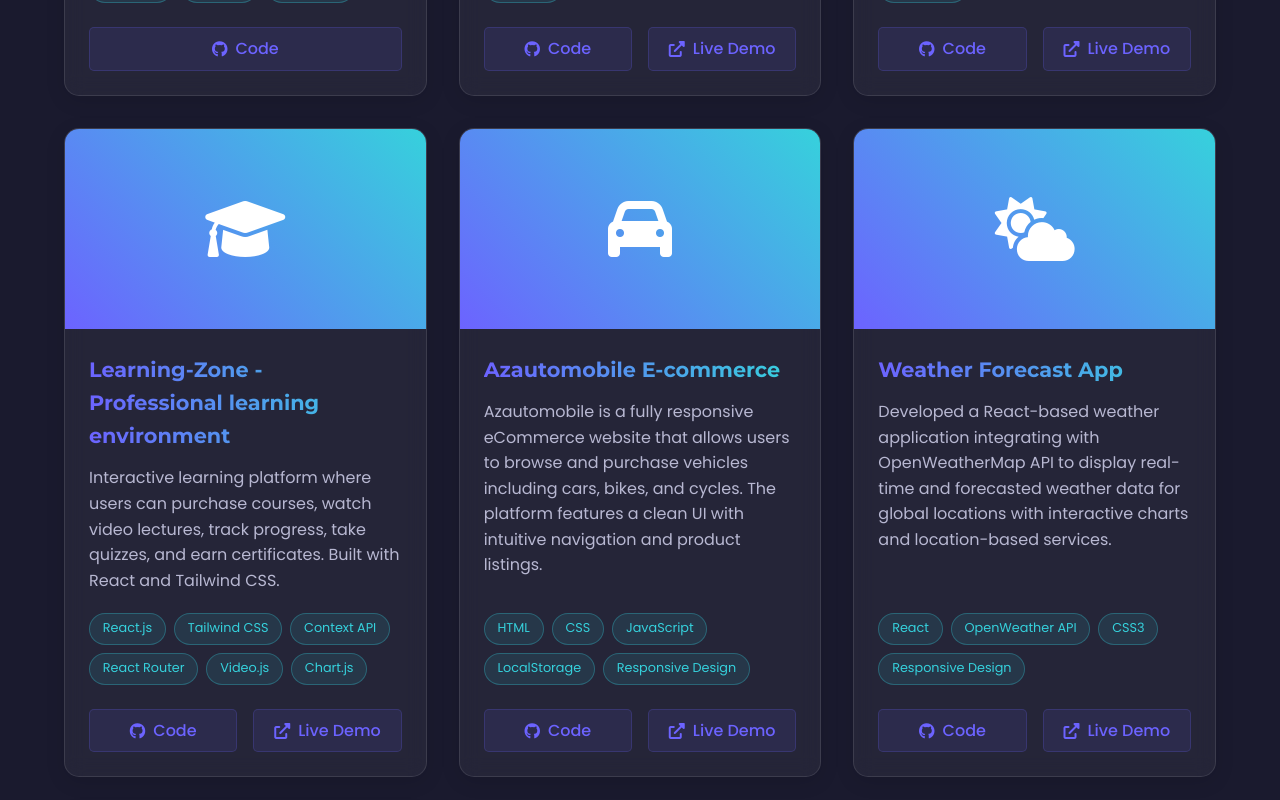
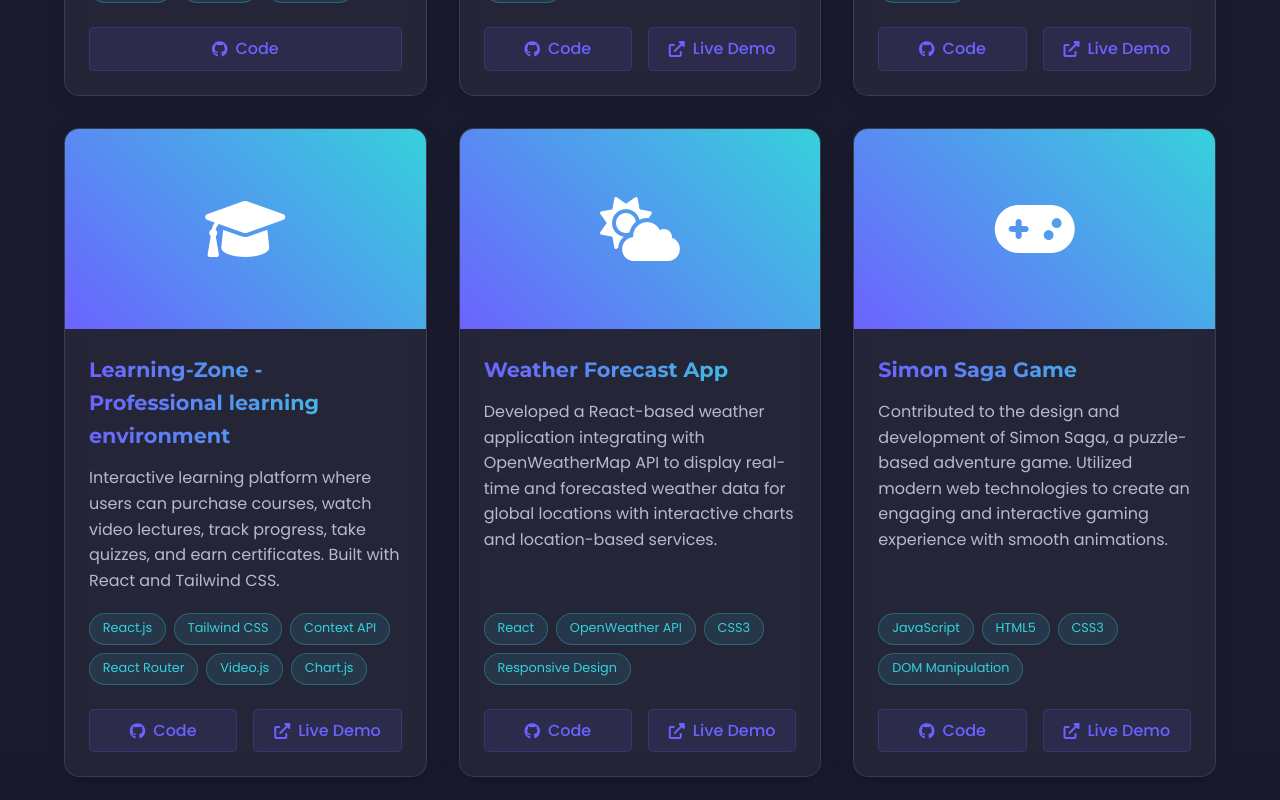
Before and after one commit to Adarshpandey80/Portfolio-REACT, a React (Vite) app: page / in a window 1280 px wide. Shown: the part 5680-6480 px from the top of the page. Built offline with nearby package versions, Linux system fonts and the light colour scheme; the HTML template or start-up script is replaced by a standard one.

Commit message:
update project

```diff
--- a/src/components/Projects.jsx
+++ b/src/components/Projects.jsx
@@ -93,14 +93,14 @@ const Projects = () => {
       live: 'https://tech-root-lms.vercel.app/',
       icon: 'fas fa-graduation-cap'
     },
-    {
-      title: "Azautomobile E-commerce",
-      description: "Azautomobile is a fully responsive eCommerce website that allows users to browse and purchase vehicles including cars, bikes, and cycles. The platform features a clean UI with intuitive navigation and product listings.",
-      technologies: ["HTML", "CSS", "JavaScript", "LocalStorage", "Responsive Design"],
-      icon: "fas fa-car",
-      github: "https://github.com/Adarshpandey80/AzAutomobils",
-      live: "https://add-to-card-az-automobile-dzrr.vercel.app/"
-    },
+    // {
+    //   title: "Azautomobile E-commerce",
+    //   description: "Azautomobile is a fully responsive eCommerce website that allows users to browse and purchase vehicles including cars, bikes, and cycles. The platform features a clean UI with intuitive navigation and product listings.",
+    //   technologies: ["HTML", "CSS", "JavaScript", "LocalStorage", "Responsive Design"],
+    //   icon: "fas fa-car",
+    //   github: "https://github.com/Adarshpandey80/AzAutomobils",
+    //   live: "https://add-to-card-az-automobile-dzrr.vercel.app/"
+    // },
     {
       title: "Weather Forecast App",
       description: "Developed a React-based weather application integrating with OpenWeatherMap API to display real-time and forecasted weather data for global locations with interactive charts and location-based services.",
```
